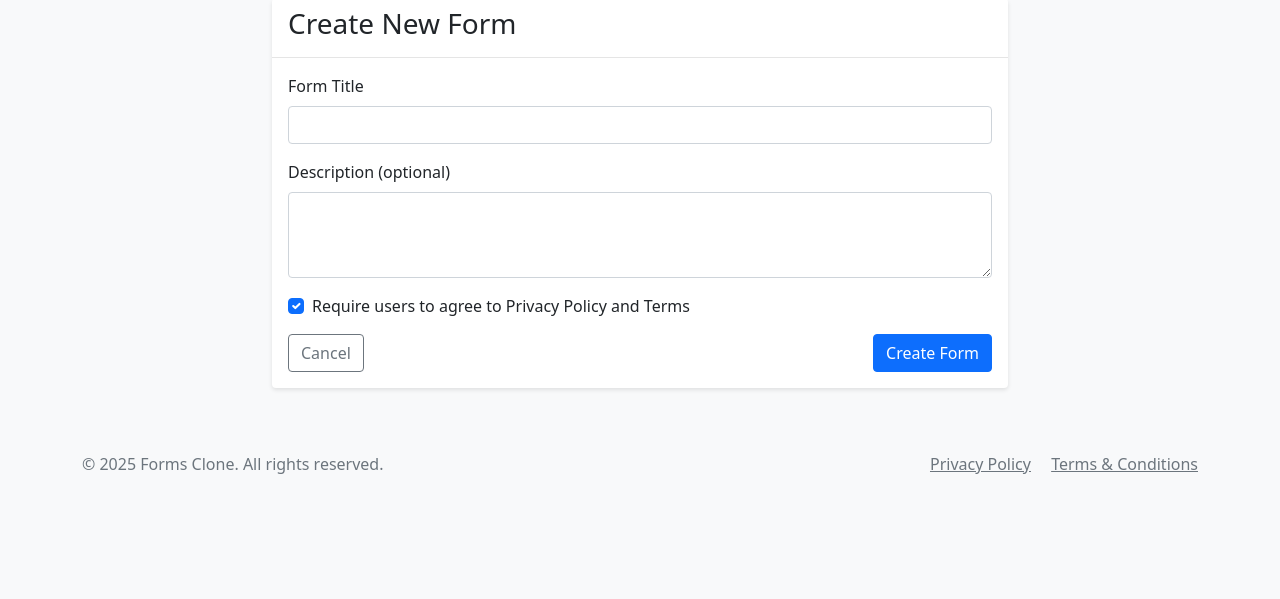
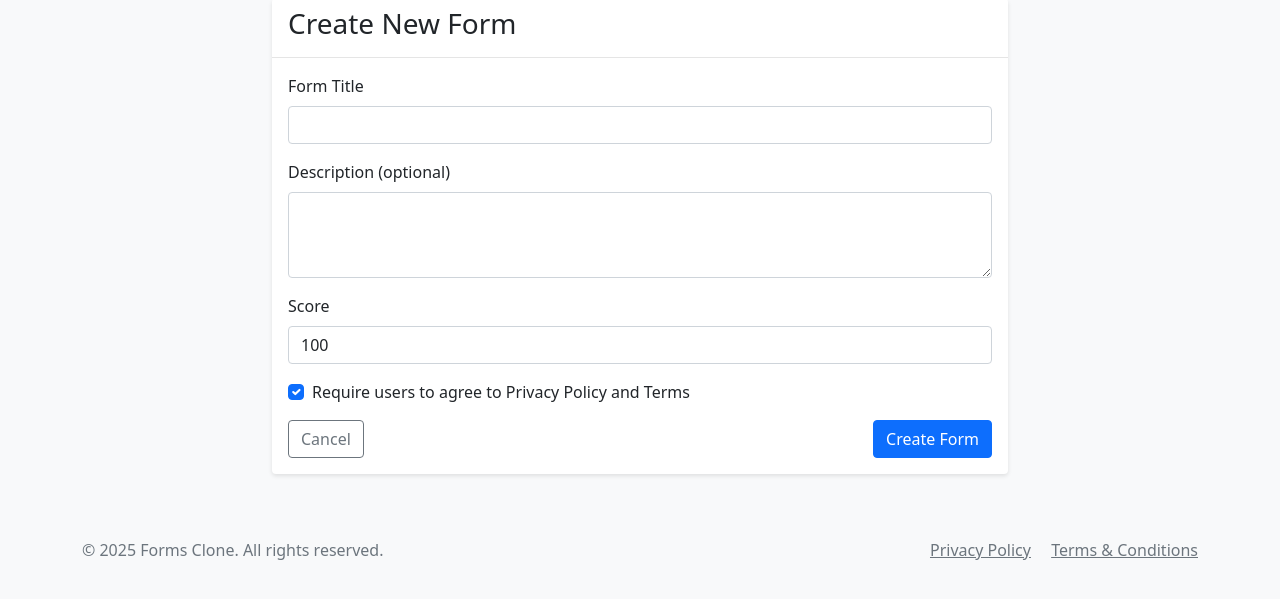
Before and after one commit to jayant-01/pepper_ads, a Flask app: page /create_form in a window 1280 px wide. Shown: the part 81-680 px from the top of the page. Run offline with Flask 3, Linux system fonts and the light colour scheme; a user stored in the database is signed in; some libraries are stand-ins or nearby versions.

Commit message:
Add score field to Form model, update app logic and form UI

```diff
--- a/app.py
+++ b/app.py
@@ -115,6 +115,7 @@ class Form(db.Model):
     id = db.Column(db.Integer, primary_key=True)
     title = db.Column(db.String(200), nullable=False)
     description = db.Column(db.Text)
+    score = db.Column(db.Integer, default=100)
     created_at = db.Column(db.DateTime, default=datetime.utcnow)
     user_id = db.Column(db.Integer, db.ForeignKey('user.id', name='fk_form_user'), nullable=False)
     company_id = db.Column(db.Integer, db.ForeignKey('company.id', name='fk_form_company'), nullable=True)
@@ -535,14 +536,16 @@ def create_form():
         title = request.form.get('title')
         description = request.form.get('description')
         requires_consent = 'requires_consent' in request.form
-
+        score = request.form.get('score', 100)
+        print("score=",score)
         # Create a new form
         form = Form(
             title=title,
             description=description,
             user_id=current_user.id,
             company_id=session.get('referral_company_id'),
-            requires_consent=requires_consent
+            requires_consent=requires_consent,
+            score=score
         )
 
         # Add form to database
@@ -3302,7 +3305,8 @@ def create_form_ai():
 
         # Store the mind map data in session for form creation
         session['mindmap_data'] = mindmap_data
-
+        score = request.form.get('score', 100)
+        session['score'] = int(score)
         # Generate visualization if requested
         mindmap_image = None
         if include_mindmap:
@@ -3325,16 +3329,17 @@ def create_form_from_ai():
     try:
         # Get the mind map data from the session
         mindmap_data = session.get('mindmap_data')
+
         if not mindmap_data:
             flash('No form data found. Please generate a form first.', 'error')
             return redirect(url_for('create_form_ai'))
-
-        # Create a new form
+        score = session.get('score', 100)
         form = Form(
             title=mindmap_data['title'],
             description=mindmap_data['description'],
             user_id=current_user.id,
-            created_at=datetime.utcnow()
+            created_at=datetime.utcnow(),
+            score=int(score)
         )
         db.session.add(form)
         db.session.flush()  # Get the form ID
@@ -3442,8 +3447,8 @@ def send_to_surveytitans():
 
         if not all([formId, userId, companyName]):
             return jsonify({'status': 'error', 'message': 'Missing fields'}), 400
-
-        target_url = f"https://surveytitans.com/spb/325455fec74bf41ae1db1cb05b3a7f9d?username=Ayush"
+        payout = Form.query.get(formId).score
+        target_url = f"https://surveytitans.com/spb/325455fec74bf41ae1db1cb05b3a7f9d?username=Ayush&payout={payout/100:.2f}"
         payload = {
             "formId": formId,
             "userId": userId,
--- a/templates/create_form.html
+++ b/templates/create_form.html
@@ -18,6 +18,11 @@
                     <div class="mb-3">
                         <label for="description" class="form-label">Description (optional)</label>
                         <textarea class="form-control" id="description" name="description" rows="3"></textarea>
+                    </div>
+                      <!-- ✅ New Score Input -->
+                    <div class="mb-3">
+                        <label for="score" class="form-label">Score</label>
+                        <input type="number" class="form-control" id="score" name="score" value="100" min="0">
                     </div>
                     <div class="mb-3 form-check">
                         <input type="checkbox" class="form-check-input" id="requires_consent" name="requires_consent" checked>
--- a/templates/create_form_ai.html
+++ b/templates/create_form_ai.html
@@ -16,6 +16,10 @@
                               placeholder="Example: Create a customer feedback form for a restaurant with sections for food quality, service, and overall experience..."
                               required></textarea>
                 </div>
+                 <div class="mb-3">
+                   <label for="score" class="form-label">Score</label>
+                   <input type="number" class="form-control" id="score" name="score" value="100" min="0">
+                 </div>
                 <div class="mb-3 form-check">
                     <input type="checkbox" class="form-check-input" id="include_mindmap" name="include_mindmap" checked>
                     <label class="form-check-label" for="include_mindmap">Include mind map visualization</label>
```
Also changed, not shown: migrations/versions/315291bf947f_add_score_to_form.py (added, +32 -0 lines), instance/forms.db (deleted).
